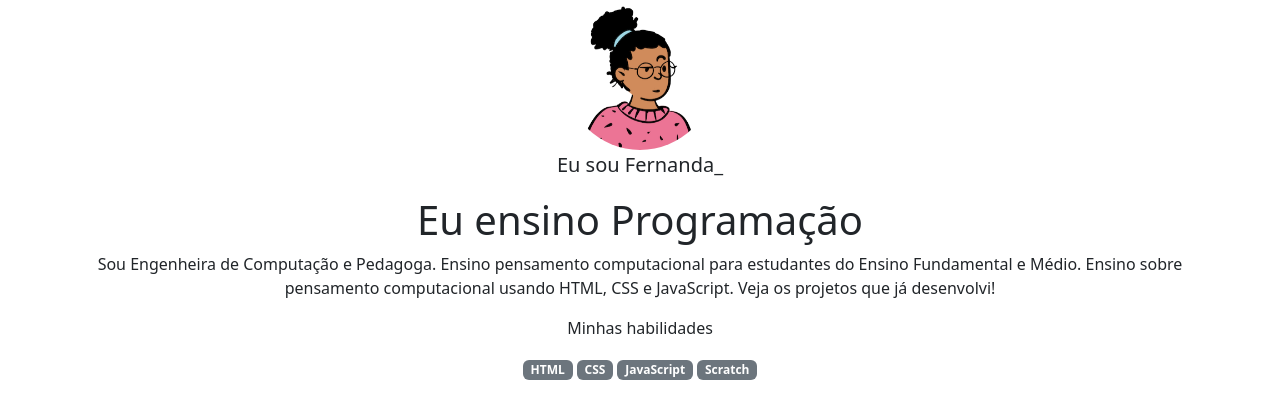
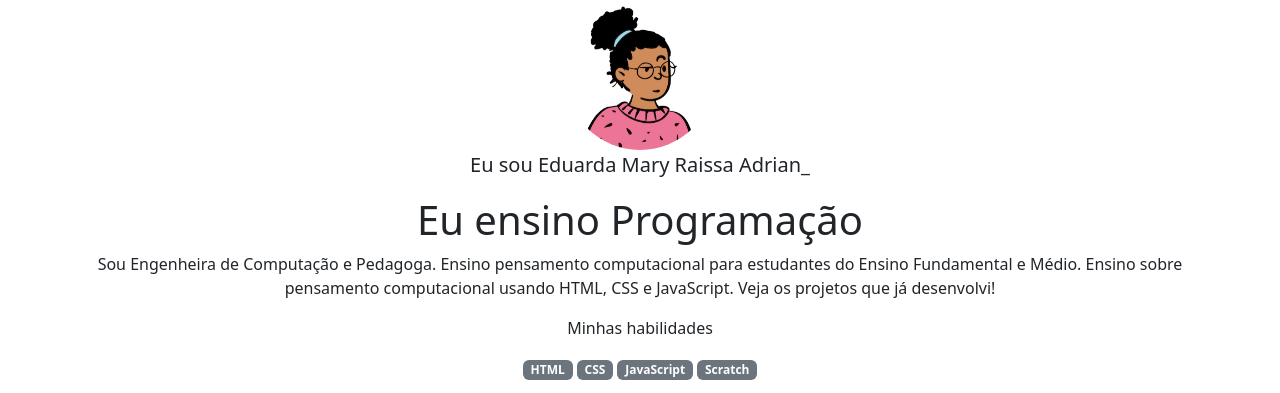
Before and after one commit to dudx3311/Projeto-aula-5-, a plain HTML site: page index.html in a window 1280 px wide. Shown: the top 393 px of the page. Drawn offline with nearby package versions, Linux system fonts and the light colour scheme.

Commit message:
Update index.html

```diff
--- a/index.html
+++ b/index.html
@@ -12,7 +12,7 @@
 <body>
     <header class="container text-center">
         <img src="img/avatar-perfil.png" alt="avatar da Fernanda" class="rounded-circle" width="150" height="150" srcset="">
-        <p class="lead">Eu sou Fernanda_</p>
+        <p class="lead">Eu sou Eduarda Mary Raissa Adrian_</p>
         <h1>Eu ensino Programação</h1>
         <p>Sou Engenheira de Computação e Pedagoga. Ensino pensamento computacional para estudantes do Ensino
             Fundamental e Médio. Ensino sobre pensamento computacional usando HTML, CSS e JavaScript. Veja os projetos
@@ -44,4 +44,5 @@
     <script src="https://cdn.jsdelivr.net/npm/bootstrap@5.3.2/dist/js/bootstrap.bundle.min.js"></script>
 </body>
 
+
 </html>
```
